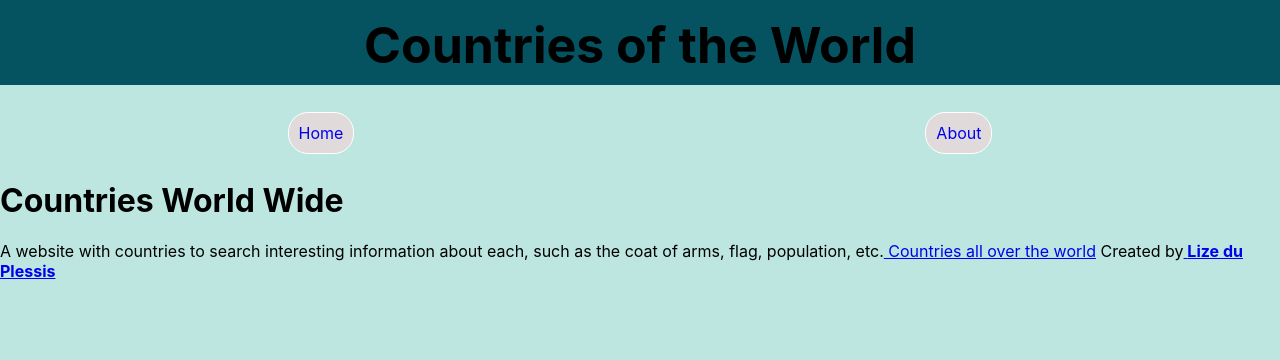
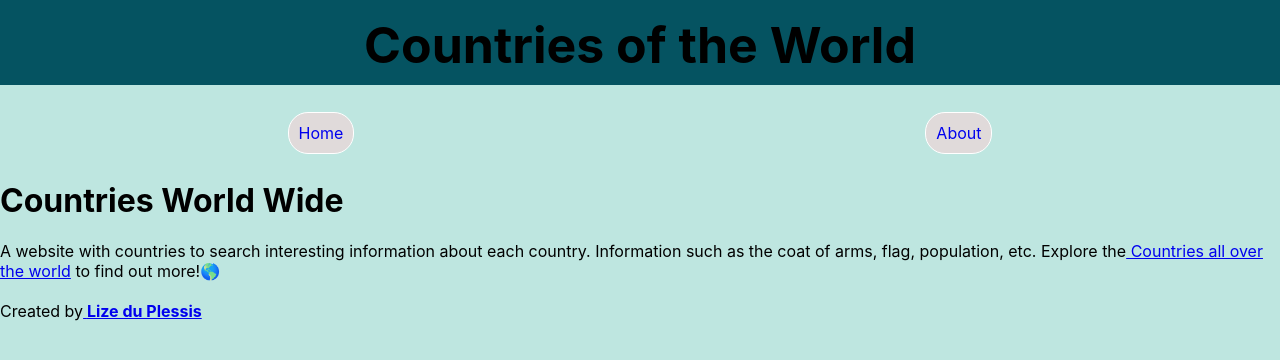
Before and after one commit to LizeDuPlessis/countries-project-main, a React (Create React App) app: page /about in a window 1280 px wide. Shown: the top 360 px of the page. Built offline with nearby package versions, Linux system fonts and the light colour scheme.

Commit message:
create loading state

```diff
--- a/src/Components/CountryForm.jsx
+++ b/src/Components/CountryForm.jsx
@@ -8,6 +8,8 @@ function CountryForm() {
   const [countries, setCountries] = useState([]);
   const [userSubmitSearch, setUserSubmitSearch] = useState("");
   const [showMore, setShowMore] = useState(false);
+  const [isLoading, setIsLoading] = useState(false);
+  const [error, setError] = useState(false);
 
   const handleShowMore = () => {
     setShowMore(!showMore);
@@ -15,31 +17,39 @@ function CountryForm() {
 
   const handleSubmitSearch = (e) => {
     e.preventDefault();
+    const getNewCountries = async () => {
+      setError(false);
+      setIsLoading(true);
       try {
-      const getNewCountries = async () => {
         const res = await fetch(
           `https://restcountries.com/v3.1/name/${userSubmitSearch}`
         );
         const data = await res.json();
         setCountries(data);
+      } catch (error) {
+        setError(true);
+      }
+      setIsLoading(false);
     };
+
     getNewCountries();
-    } catch (err) {
-      console.error(err);
-    }
   };
 
   useEffect(() => {
+    const getCountries = async () => {
+      setError(false);
+      setIsLoading(true);
+
       try {
-      const getCountries = async () => {
         const res = await fetch(url_all);
         const data = await res.json();
         setCountries(data);
+      } catch (error) {
+        setError(true);
+      }
+      setIsLoading(false);
     };
     getCountries();
-    } catch (err) {
-      console.error(err);
-    }
   }, []);
   return (
     <div>
@@ -65,7 +75,17 @@ function CountryForm() {
 
         <main>
           <div>
-            {countries.length > 0 ? (
+            {/* {error && (
+              <h1 className="errMsg" role="status">
+                Not Found!
+              </h1>
+            )} */}
+            {error && error ? (
+              <h1>Sorry, not found!</h1>
+            ) : isLoading ? (
+              <p>Loading...</p>
+            ) : (
+              countries &&
               countries.map((country) => (
                 <CountryItems
                   key={country.id}
@@ -74,10 +94,6 @@ function CountryForm() {
                   showMore={showMore}
                 />
               ))
-            ) : (
-              <h1 className="errMsg" role="status">
-                Not Found!
-              </h1>
             )}
           </div>
         </main>
--- a/src/Pages/About.jsx
+++ b/src/Pages/About.jsx
@@ -5,9 +5,16 @@ function About() {
     <div className="about-group">
       <h1>Countries World Wide</h1>
       <p>
-        A website with countries to search interesting information about each,
-        such as the coat of arms, flag, population, etc.
-        <a href="/home"> Countries all over the world</a> Created by
+        A website with countries to search interesting information about each
+        country. Information such as the coat of arms, flag, population, etc.
+        Explore the
+        <a href="/home"> Countries all over the world</a> to find out more!
+        <span role="img" aria-label="World Emoji">
+          🌎
+        </span>
+        <br />
+        <br />
+        Created by
         <strong>
           <a href="https://github.com/LizeDuPlessis/LizeDuPlessis">
             {" "}
```
Lines whose indentation alone changed are shown as unchanged.
